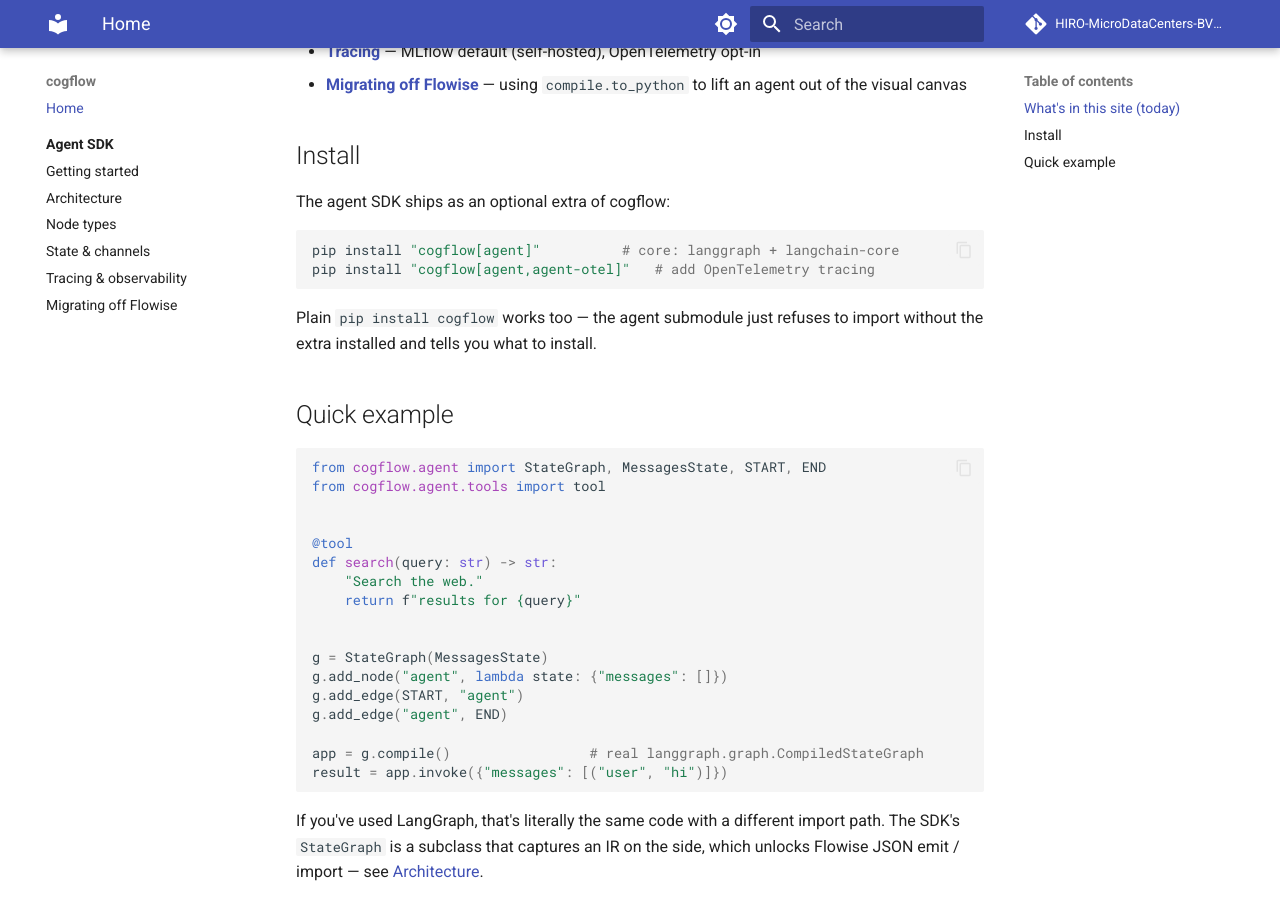
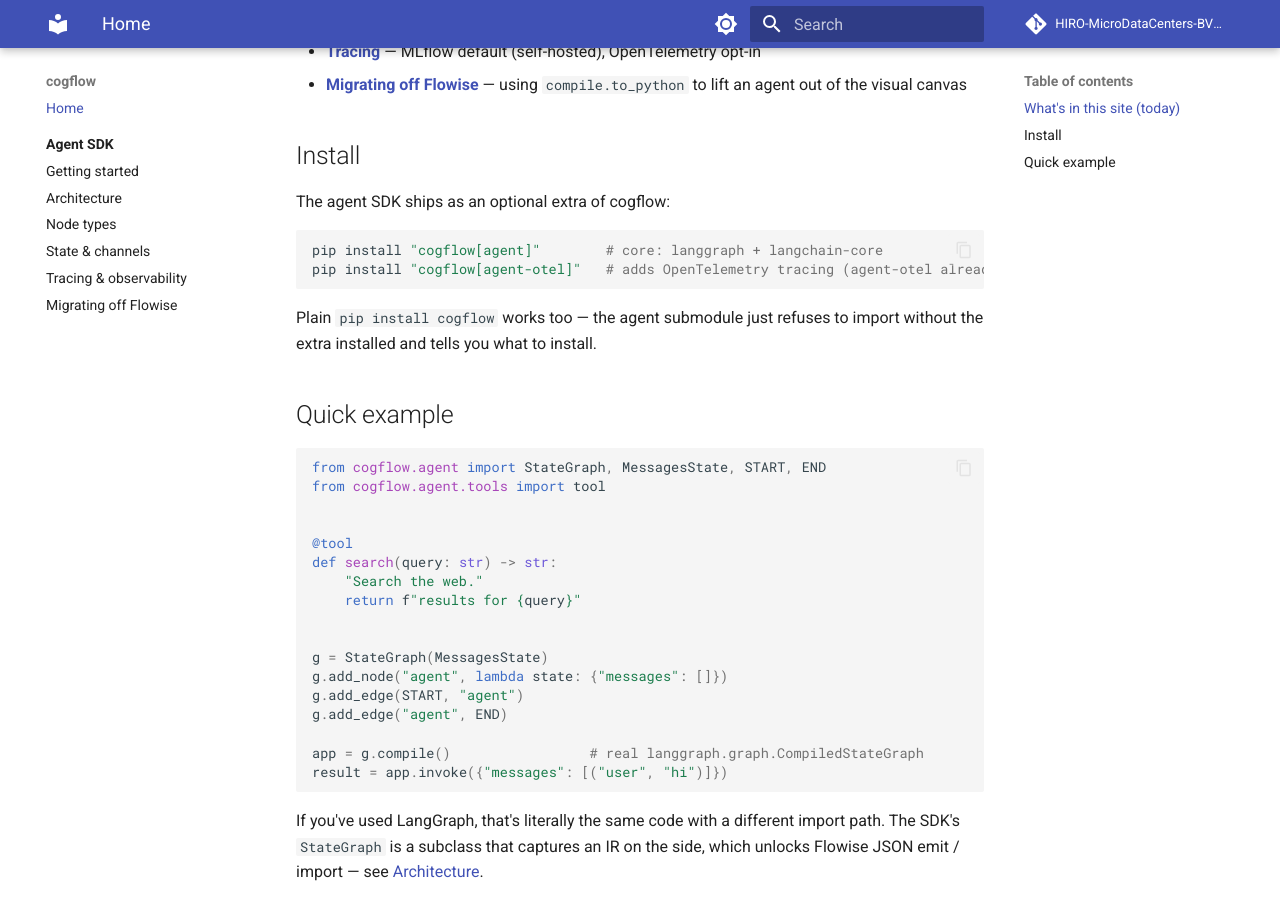
Before and after one commit to HIRO-MicroDataCenters-BV/cogflow, an MkDocs documentation site: the page built from docs/index.md, in a window 1280 px wide and 900 px high, scrolled down 544 px. Built offline with MkDocs 1.6.1 and Material for MkDocs 9.7.7, drawn with Linux system fonts in a browser that asks for light colours; comment, search, counter and statistics services are not loaded.

````diff
--- a/docs/index.md
+++ b/docs/index.md
@@ -21,8 +21,8 @@ site later.
 The agent SDK ships as an optional extra of cogflow:
 
 ```bash
-pip install "cogflow[agent]"          # core: langgraph + langchain-core
-pip install "cogflow[agent,agent-otel]"   # add OpenTelemetry tracing
+pip install "cogflow[agent]"        # core: langgraph + langchain-core
+pip install "cogflow[agent-otel]"   # adds OpenTelemetry tracing (agent-otel already depends on agent)
 ```
 
 Plain `pip install cogflow` works too — the agent submodule just refuses
--- a/mkdocs.yml
+++ b/mkdocs.yml
@@ -2,7 +2,9 @@ site_name: cogflow
 site_description: Cognitive Framework — ML workflow + agent SDK.
 repo_url: https://github.com/HIRO-MicroDataCenters-BV/cogflow
 repo_name: HIRO-MicroDataCenters-BV/cogflow
-edit_uri: edit/refactor/docs/
+# ``edit_uri`` intentionally omitted until a publish flow + canonical
+# branch for docs are decided. When that lands, set this to
+# e.g. ``edit/main/docs/`` so the "Edit on GitHub" links resolve.
 
 theme:
   name: material
````
